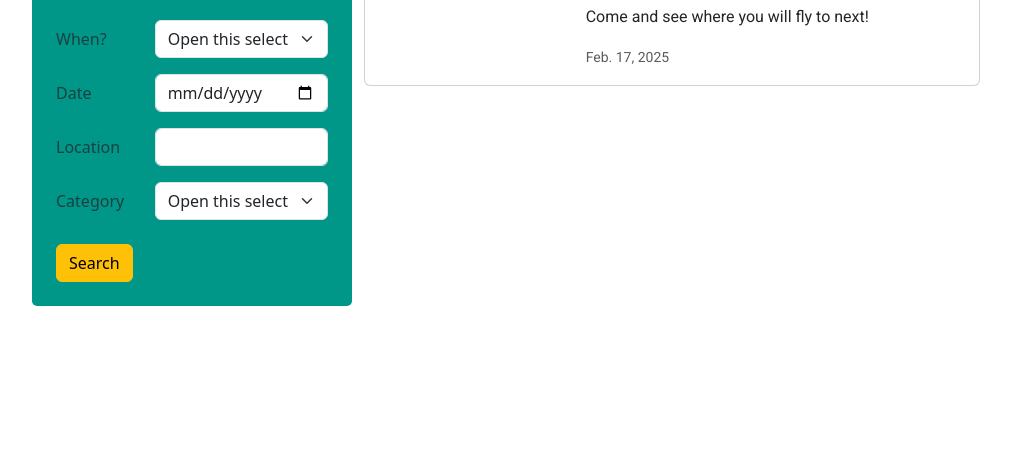
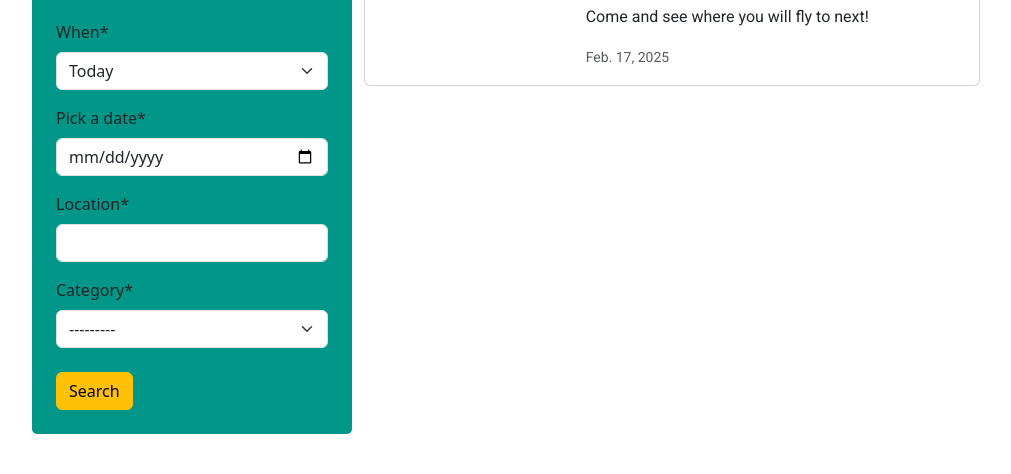
Before and after one commit to MarkClinton/whats-on, a Django app: page /event/ in a window 1280 px wide. Shown: the part 156-630 px from the top of the page, without its empty margins (128-1139 px from the left). Run offline with Django 5.2, Linux system fonts and the light colour scheme; data comes from the database, SQL or seed files in the repository; some libraries are stand-ins or nearby versions; some web fonts are replaced.

Commit message:
feat: created class for SearchForm, changed to crispy form

```diff
--- a/event/forms.py
+++ b/event/forms.py
@@ -1,5 +1,5 @@
 from django import forms
-from .models import Event
+from .models import Event, Category
 
 
 class EventForm(forms.ModelForm):
@@ -16,16 +16,21 @@
             'start_time', 'end_time', 'location', 'limit', 'enable_comments'
         )
 
-class SearchForm(forms.Form):
+class SearchForm(forms.ModelForm):
 
-    description = forms.CharField(widget=forms.Textarea(attrs={'rows' : '3'}))
-    date = forms.DateField(widget=forms.DateInput(attrs={'type' : 'date'}), label='Event Date')
-    start_time = forms.TimeField(widget=forms.TimeInput(attrs={'type' : 'time'}))
-    end_time = forms.TimeField(widget=forms.TimeInput(attrs={'type' : 'time'}))
+    CHOICES = (
+        (1, 'Today'),
+        (2, 'Tomorrow'),
+        (3, 'This Weekend'),
+        (4, 'Next Week'),
+    )
+
+    when = forms.ChoiceField(choices=CHOICES)
+    date = forms.DateField(widget=forms.DateInput(attrs={'type' : 'date'}), label='Pick a date')
+    location = forms.CharField()
 
     class Meta:
         model = Event
         fields = (
-            'event_title', 'description', 'category', 'event_image', 'date',
-            'start_time', 'end_time', 'location', 'limit', 'enable_comments'
+            'when', 'date', 'location', 'category',
         )
--- a/event/templates/event/search.html
+++ b/event/templates/event/search.html
@@ -2,46 +2,14 @@
 {% load static %}
 
 {% block content %}
+{% load crispy_forms_tags %}
 
 <div class="container-fluid">
     <div class="row justify-content-center">
         <div class="col-10 col-md-4 col-xl-3 mt-5 p-4 main-bg h-25">
             <p class="text-muted">Search Filters</p>
             <form>
-                <div class="row mb-3">
-                    <label for="when" class="col-sm-4 col-form-label text-muted">When?</label>
-                    <div class="col-sm-8">
-                        <select class="form-select" id="when" aria-label="Default select example">
-                            <option selected>Open this select menu</option>
-                            <option value="1">One</option>
-                            <option value="2">Two</option>
-                            <option value="3">Three</option>
-                        </select>
-                    </div>
-                </div>
-                <div class="row mb-3">
-                    <label for="date" class="col-sm-4 col-form-label text-muted">Date</label>
-                    <div class="col-sm-8">
-                        <input id="date" class="form-control" type="date">
-                    </div>
-                </div>
-                <div class="row mb-3">
-                    <label for="location" class="col-sm-4 col-form-label text-muted">Location</label>
-                    <div class="col-sm-8">
-                        <input type="text" class="form-control" id="location">
-                    </div>
-                </div>
-                <div class="row mb-3">
-                    <label for="category" class="col-sm-4 col-form-label text-muted">Category</label>
-                    <div class="col-sm-8">
-                        <select class="form-select" id="category" aria-label="Default select example">
-                            <option selected>Open this select menu</option>
-                            <option value="1">One</option>
-                            <option value="2">Two</option>
-                            <option value="3">Three</option>
-                        </select>
-                    </div>
-                </div>
+                {{ form | crispy }}
                 <div class="col-12 mt-4">
                     <button type="submit" class="btn btn-warning">Search</button>
                 </div>
--- a/event/views.py
+++ b/event/views.py
@@ -1,14 +1,16 @@
 from django.shortcuts import render
 from django.views import generic
+from django.views.generic.edit import FormMixin
 from django.contrib import messages
 from django.core.paginator import Paginator
 from .models import Event, EventAttendees
-from.forms import EventForm
+from.forms import EventForm, SearchForm
 
-class EventList(generic.ListView):
+class EventList(generic.ListView, FormMixin):
     queryset = Event.objects.all()  # pylint: disable=no-member
     template_name = "event/search.html"
     paginate_by = 10
+    form_class = SearchForm
 
 def event_create(request):
 
```
